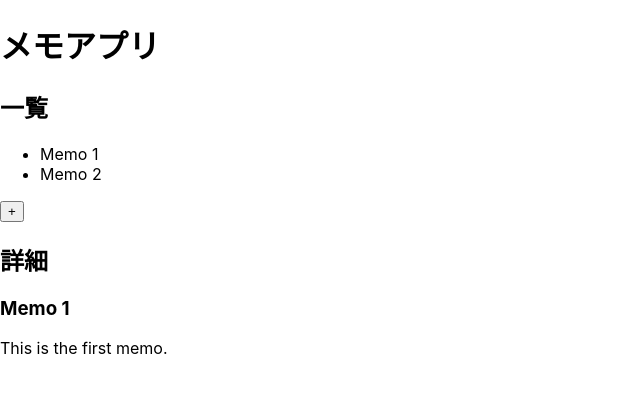
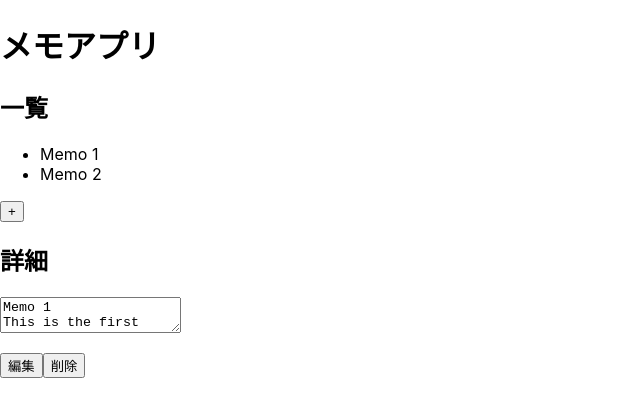
Before and after one commit to a-kuroki-gs/react-memo-app, a React (Create React App) app: page / in a window 1280 px wide. Both pictures are taken after a click on the item "Memo 1". Shown: the top 416 px of the page, without its empty margins (0-640 px from the left). Built offline with nearby package versions, Linux system fonts and the light colour scheme; the HTML template or start-up script is replaced by a standard one.

Commit message:
詳細→編集・削除のボタンを実装

```diff
--- a/src/App.js
+++ b/src/App.js
@@ -25,12 +25,36 @@ export default function App() {
     setMemos([...memos, newMemo]);
   }
 
+  function handleEditMemo(newMemo) {
+    setMemos(
+      memos.map((memo) => {
+        if (memo.id === newMemo.id) {
+          return newMemo;
+        } else {
+          return memo;
+        }
+      })
+    );
+  }
+
+  function handleDeleteMemo(memoId) {
+    setMemos(memos.filter(memo =>
+      memo.id !== memoId
+    ));
+  }
+
   return (
     <div>
       <h1>メモアプリ</h1>
       <MemoList memos={memos} onMemoClick={handleMemoClick} />
       <button onClick={handleNewMemo}>+</button>
-      {selectedMemo && <MemoDetail memo={selectedMemo} />}
+      {selectedMemo &&
+      <MemoDetail
+        memo={selectedMemo}
+        onEditClick={() => handleEditMemo(selectedMemo)}
+        onDeleteClick={() => handleDeleteMemo(selectedMemo.id)}
+      />
+      }
     </div>
   );
 }
--- a/src/MemoDetail.js
+++ b/src/MemoDetail.js
@@ -1,11 +1,14 @@
 import React from 'react';
 
-export default function MemoDetail({ memo }) {
+export default function MemoDetail({ memo, onEditClick, onDeleteClick }) {
   return (
     <div>
       <h2>詳細</h2>
-      <h3>{memo.title}</h3>
-      <p>{memo.content}</p>
+      <textarea value={memo.title + '\n' + memo.content}>
+      </textarea>
+      <p></p>
+      <button onClick={onEditClick}>編集</button>
+      <button onClick={onDeleteClick}>削除</button>
     </div>
   );
 }
```
